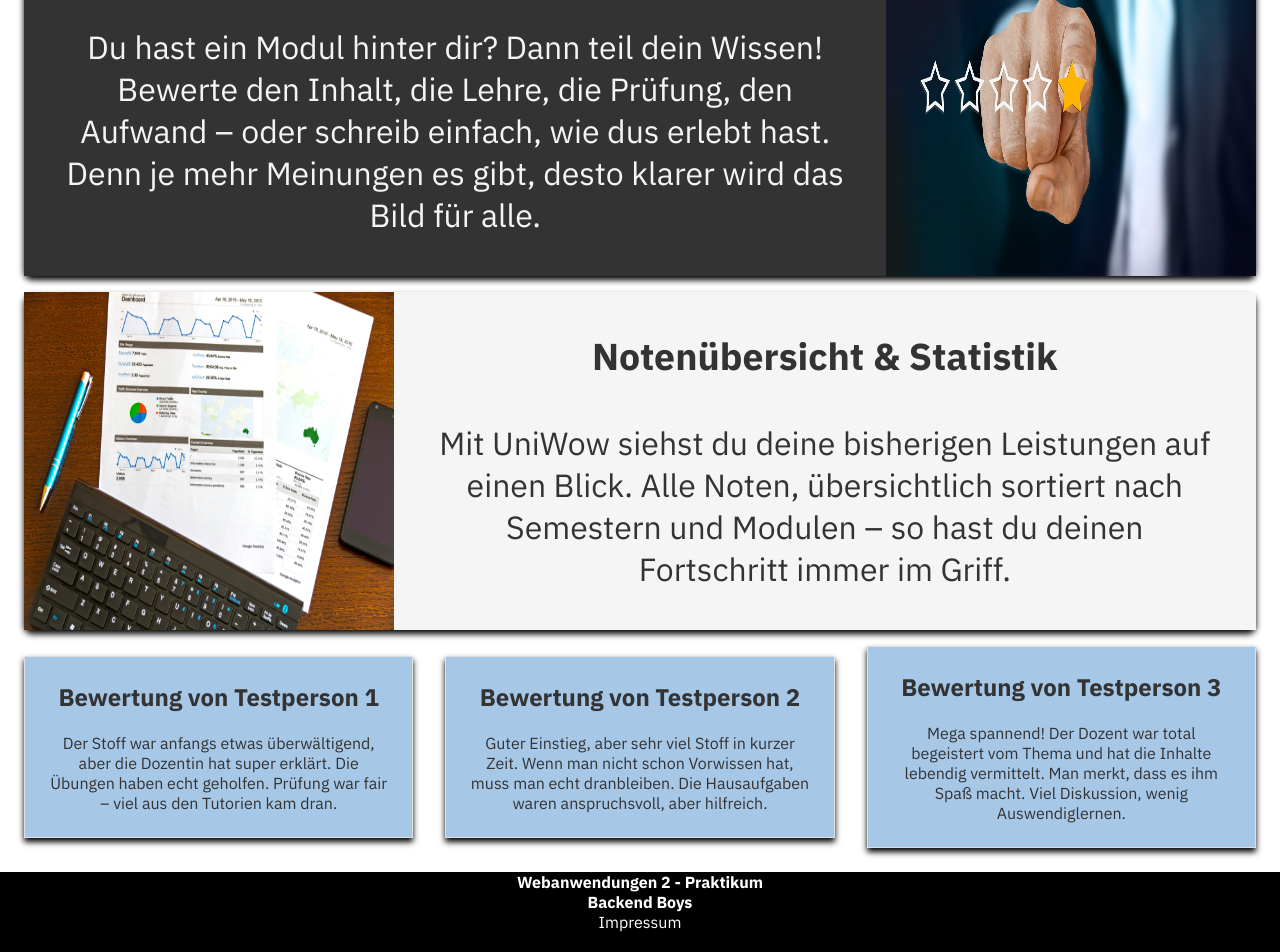
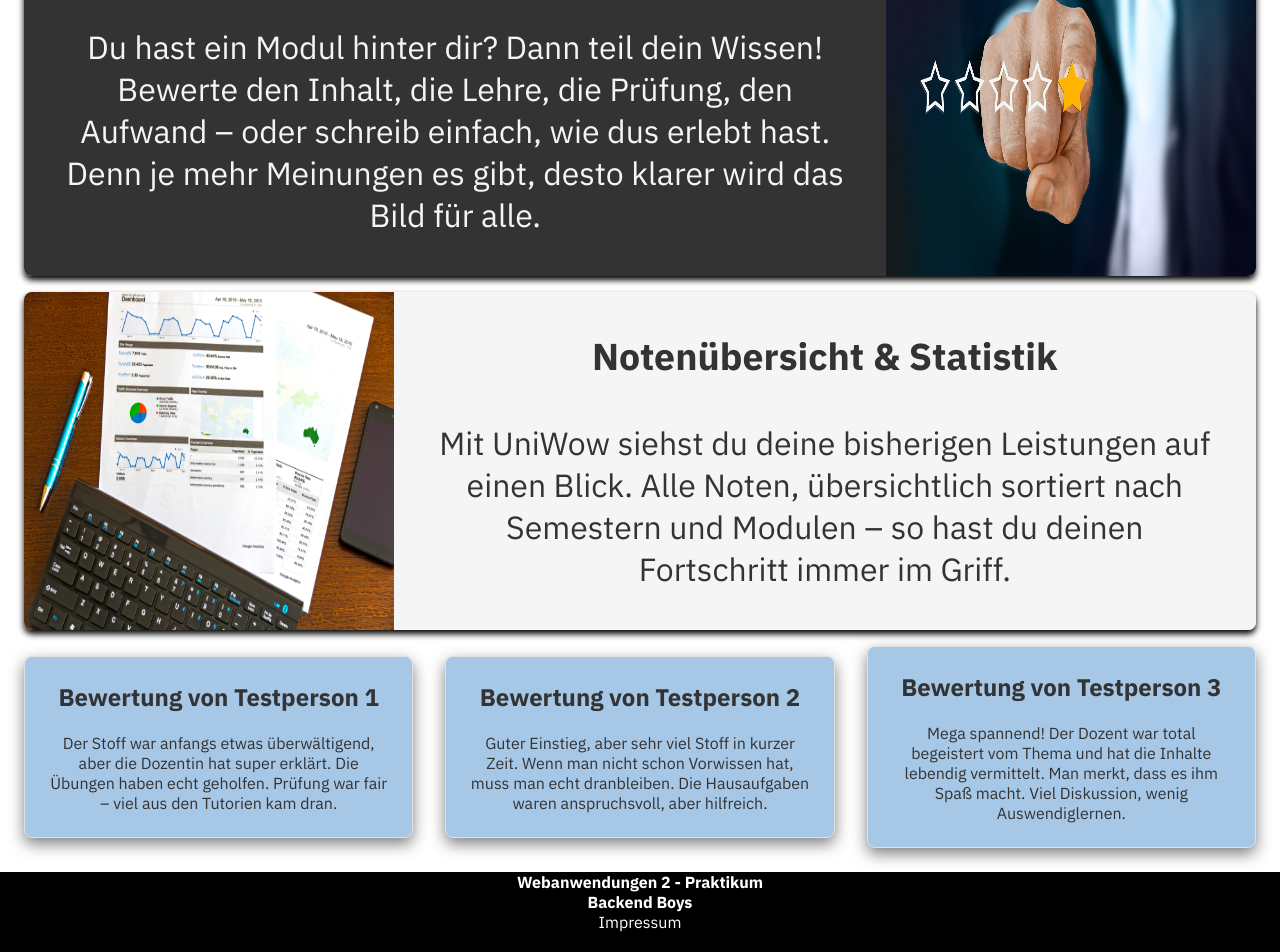
Before and after one commit to kvvvrl/uni-wow, a plain HTML site: page frontend/index.html in a window 1280 px wide. Shown: the part 584-1536 px from the top of the page. Drawn offline with Linux system fonts and the light colour scheme.

Commit message:
added border to the index of the page

```diff
--- a/frontend/style/startseite.css
+++ b/frontend/style/startseite.css
@@ -1,3 +1,4 @@
+
 .container11 {
     padding: 5vh;
     font-size: xx-large;
@@ -10,14 +11,16 @@
     flex-direction: row-reverse;
     margin: 2vh;
     box-shadow: 0 4px 6px rgba(0, 0, 0, 1);
-    border-radius: 8px;
+    border-radius: 1vh;
+    overflow: hidden;
 }
 .container2{
     display: flex;
     flex-direction: row;
     margin: 2vh;
     box-shadow: 0 4px 6px rgba(0, 0, 0, 1);
-    border-radius: 8px;
+    border-radius: 1vh;
+    overflow: hidden;
 }
 
 .container22{
@@ -34,6 +37,7 @@
     align-items: center;
     justify-content: space-between;
     flex-direction: row;
+    border-radius: 1vh;
 }
 
 .bewertung1, .bewertung2, .bewertung3{
@@ -44,5 +48,5 @@
     border: 1px solid #E0E0E0;
     margin: 0 1rem;
     padding: 3vh;
-    box-shadow: 0 4px 6px rgba(0, 0, 0, 1);
+    box-shadow: 0 6px 15px rgba(0, 0, 0, 0.5);    border-radius: 1vh;
 }
```
